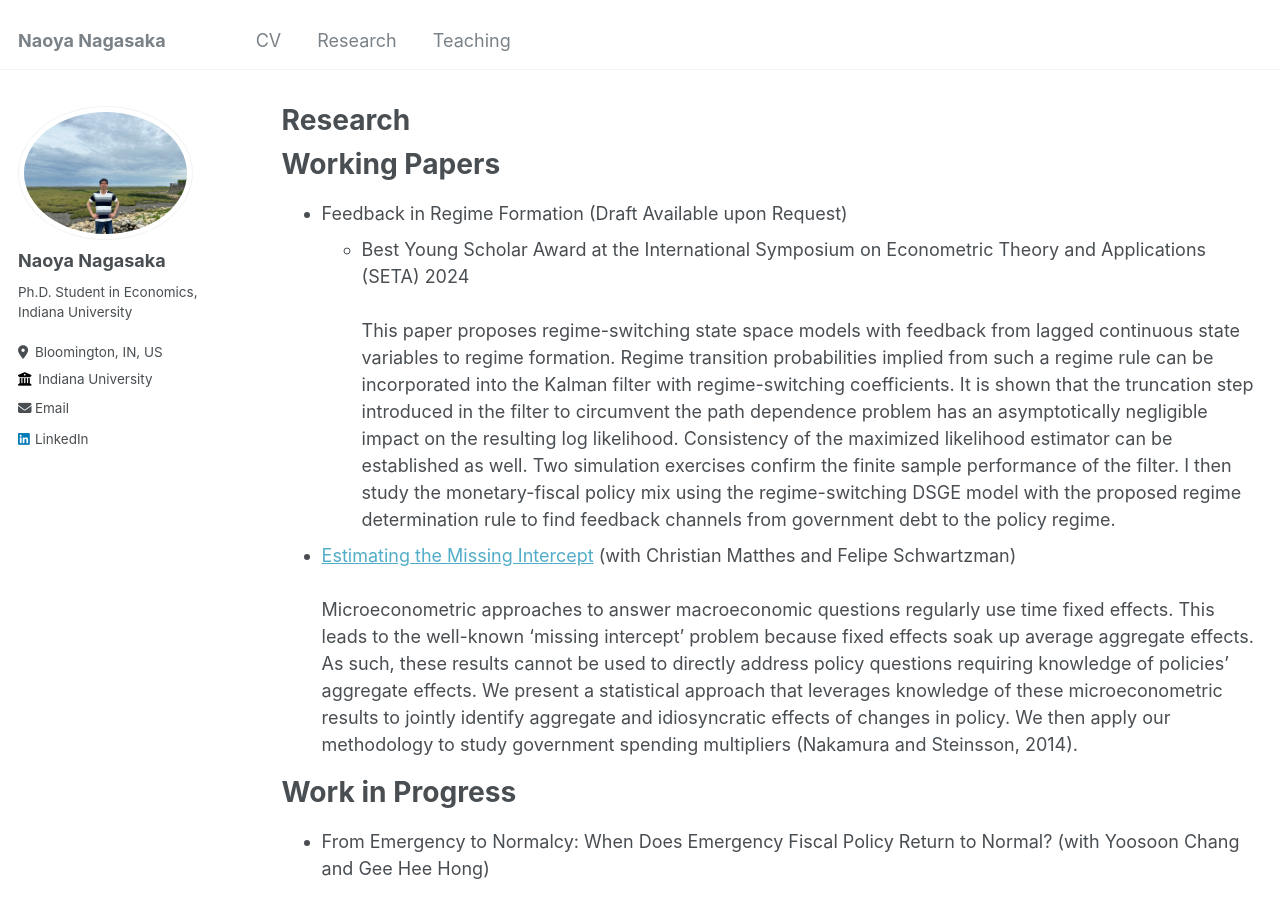
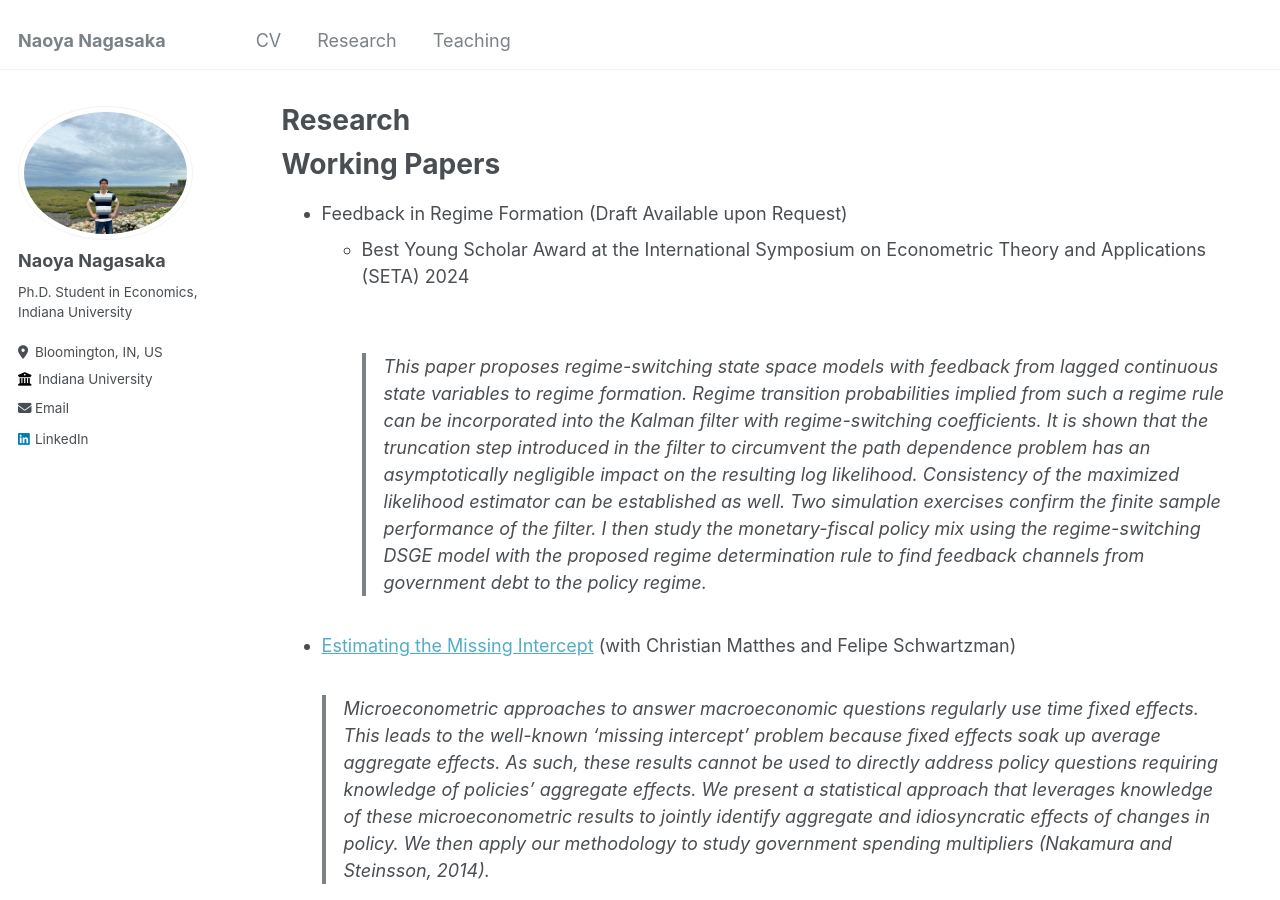
Before and after one commit to naonagas/naonagas.github.io, a Jekyll site: the page built from _pages/research.md, in a window 1280 px wide and 900 px high. Built offline with Jekyll 4.4.1, drawn with Linux system fonts in a browser that asks for light colours.

```diff
--- a/_pages/research.md
+++ b/_pages/research.md
@@ -10,16 +10,11 @@ Working Papers
 ======
 - Feedback in Regime Formation (Draft Available upon Request)
     - Best Young Scholar Award at the International Symposium on Econometric Theory and Applications (SETA) 2024　<br> <br>
-This paper proposes regime-switching state space models with feedback from lagged continuous state variables to regime formation. Regime transition probabilities implied from such a regime rule can be incorporated into the Kalman filter with regime-switching coefficients. It is shown that the truncation step introduced in the filter to circumvent the path dependence problem has an asymptotically negligible impact on the resulting log likelihood. Consistency of the maximized likelihood estimator can be established as well. Two simulation exercises confirm the finite sample performance of the filter. I then study the monetary-fiscal policy mix using the regime-switching DSGE model with the proposed regime determination rule to find feedback channels from government debt to the policy regime. <br>
+    > This paper proposes regime-switching state space models with feedback from lagged continuous state variables to regime formation. Regime transition probabilities implied from such a regime rule can be incorporated into the Kalman filter with regime-switching coefficients. It is shown that the truncation step introduced in the filter to circumvent the path dependence problem has an asymptotically negligible impact on the resulting log likelihood. Consistency of the maximized likelihood estimator can be established as well. Two simulation exercises confirm the finite sample performance of the filter. I then study the monetary-fiscal policy mix using the regime-switching DSGE model with the proposed regime determination rule to find feedback channels from government debt to the policy regime. <br>
 
-- [Estimating the Missing Intercept](https://naonagas.github.io/files/MNS.pdf) (with Christian Matthes and Felipe Schwartzman) <br> <br>
-Microeconometric approaches to answer macroeconomic questions regularly use time
-fixed effects. This leads to the well-known ‘missing intercept’ problem because fixed
-effects soak up average aggregate effects. As such, these results cannot be used to directly
-address policy questions requiring knowledge of policies’ aggregate effects. We present a
-statistical approach that leverages knowledge of these microeconometric results to jointly
-identify aggregate and idiosyncratic effects of changes in policy. We then apply our
-methodology to study government spending multipliers (Nakamura and Steinsson, 2014). <br>
+- [Estimating the Missing Intercept](https://naonagas.github.io/files/MNS.pdf) (with Christian Matthes and Felipe Schwartzman) <br>
+
+    > Microeconometric approaches to answer macroeconomic questions regularly use time fixed effects. This leads to the well-known ‘missing intercept’ problem because fixed effects soak up average aggregate effects. As such, these results cannot be used to directly address policy questions requiring knowledge of policies’ aggregate effects. We present a statistical approach that leverages knowledge of these microeconometric results to jointly identify aggregate and idiosyncratic effects of changes in policy. We then apply our methodology to study government spending multipliers (Nakamura and Steinsson, 2014). <br>
 
 Work in Progress
 ======
```
